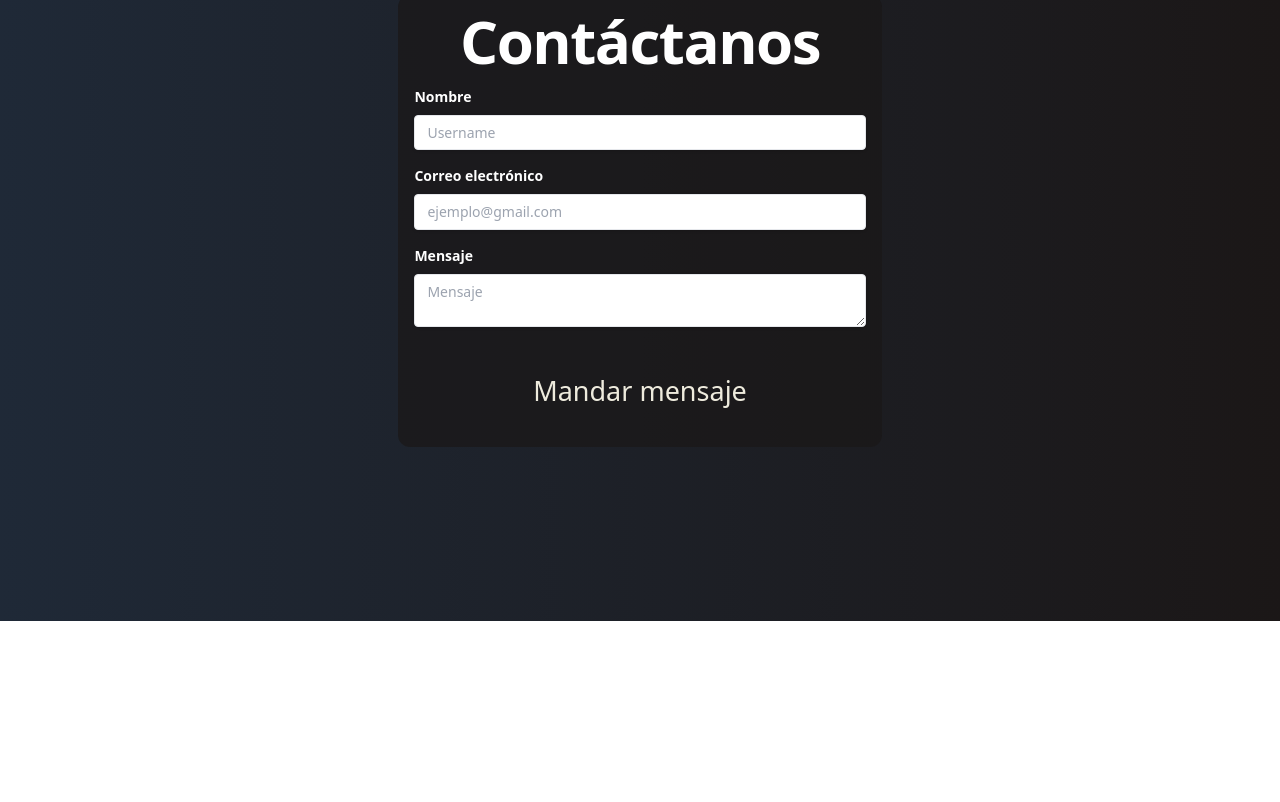
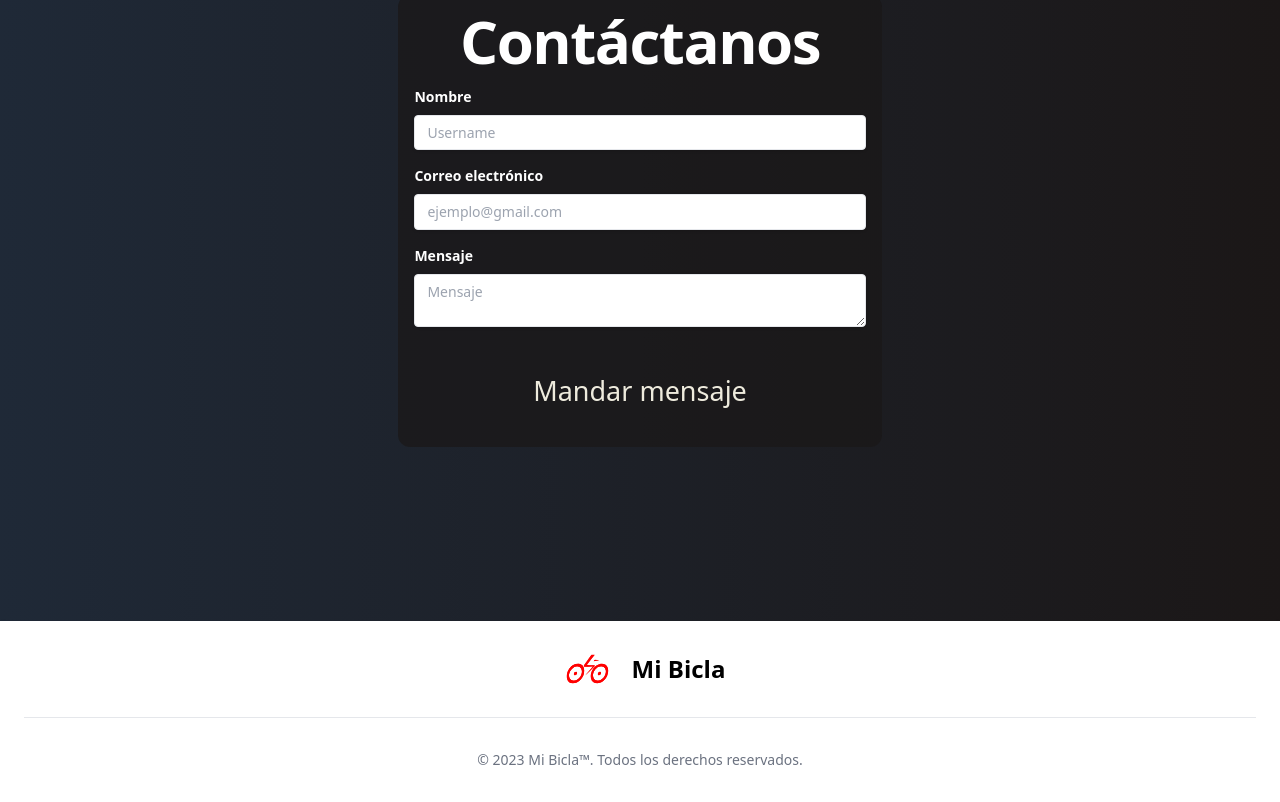
Before and after one commit to estebanquintana6/mibicla-client, a Next.js app: page / in a window 1280 px wide. Shown: the part 3077-3879 px from the top of the page. Before the commit the page ends 3698 px from the top, so only its background shows below. Built offline with nearby package versions, Linux system fonts and the light colour scheme.

Commit message:
[FOOTER] Add footer

```diff
--- /dev/null
+++ b/components/BasicElements/Footer/Footer.jsx
@@ -0,0 +1,33 @@
+import React from "react";
+import Image from 'next/image';
+
+const Footer = () => {
+    return (
+        <footer className="p-4 bg-white shadow md:px-6 md:py-8 dark:bg-gray-900">
+            <div className="sm:flex sm:items-center sm:justify-center">
+                <Image alt="logo" src={"/simple_logo_red.svg"} width="65" height={"30"} className="h-8 mr-3" />
+                <span className="self-center text-2xl font-semibold whitespace-nowrap dark:text-white">Mi Bicla</span>
+                { /* <ul className="flex flex-wrap items-center mb-6 text-sm text-gray-500 sm:mb-0 dark:text-gray-400">
+                    <li>
+                        <a href="#" className="mr-4 hover:underline md:mr-6 ">About</a>
+                    </li>
+                    <li>
+                        <a href="#" className="mr-4 hover:underline md:mr-6">Privacy Policy</a>
+                    </li>
+                    <li>
+                        <a href="#" className="mr-4 hover:underline md:mr-6 ">Licensing</a>
+                    </li>
+                    <li>
+                        <a href="#" className="hover:underline">Contact</a>
+                    </li>
+                </ul>
+            */ }
+            </div>
+            <hr className="my-6 border-gray-200 sm:mx-auto dark:border-gray-700 lg:my-8" />
+            <span className="block text-sm text-gray-500 sm:text-center dark:text-gray-400">© 2023 <a href="https://flowbite.com/" className="hover:underline">Mi Bicla™</a>. Todos los derechos reservados.
+            </span>
+        </footer>
+    )
+}
+
+export default Footer;
--- /dev/null
+++ b/components/BasicElements/Footer/index.js
@@ -0,0 +1 @@
+export { default } from "./Footer";
--- a/components/EventsPage/NewEventModal/NewEventModal.jsx
+++ b/components/EventsPage/NewEventModal/NewEventModal.jsx
@@ -109,7 +109,7 @@ const RegisterModal = ({ eventList, setEventList }) => {
 
     return (
         <>
-            <div className="flex px-4 flex-row-reverse">
+            <div className="flex px-4 flex-row-reverse xs:justify-center sm:justify-start">
                 <Button small fill onClick={openModal}>
                     <div className="flex align-middle">
                         <PlusIcon className="inline h-[20px] my-auto mr-1" />
--- a/components/LandingPage/ContactForm/ContactForm.jsx
+++ b/components/LandingPage/ContactForm/ContactForm.jsx
@@ -4,7 +4,7 @@ import Button from "@components/BasicElements/Button";
 
 const ContactForm = () => {
     return (
-        <section className="h-screen bg-gradient-to-r from-gray-800 to-black xs:px-0 xs:pt-[36px] md:p-[36px] flex">
+        <section id="contactanos" className="h-screen bg-gradient-to-r from-gray-800 to-black xs:px-0 xs:pt-[36px] md:p-[36px] flex">
             <div className="xs:mx-0 xs:my-auto md:mx-auto md:my-auto bg-black bg-opacity-70 xs:px-4 xs:py-16 md:p-4 rounded-xl xs:w-full md:w-2/5">
                 <h1 className="mb-4 text-5xl font-extrabold tracking-tight leading-none text-white text-center md:text-5xl lg:text-6xl">Contáctanos</h1>
                 <form>
--- a/components/LandingPage/Navbar/Navbar.jsx
+++ b/components/LandingPage/Navbar/Navbar.jsx
@@ -38,7 +38,7 @@ const Navbar = () => {
                         <Link href="/eventos" className="px-4 py-2 font-semibold text-gray-600 rounded">Eventos</Link>
                     </li>
                     <li className="flex flex-row justify-center">
-                        <a href="#" className="px-4 py-2 font-semibold text-gray-600 rounded">Contáctanos</a>
+                        <Link href="/#contactanos" className="px-4 py-2 font-semibold text-gray-600 rounded">Contáctanos</Link>
                     </li>
                     </ul>
                     <div className="inline-flex md:hidden">
@@ -65,7 +65,7 @@ const Navbar = () => {
                                     </li>
                                     <li><a href="#" className="px-4 py-2 font-semibold text-gray-600 rounded">Tienda</a></li>
                                     <li><Link href="/eventos" className="px-4 py-2 font-semibold text-gray-600 rounded">Eventos</Link></li>
-                                    <li><a href="#" className="px-4 py-2 font-semibold text-gray-600 rounded">Contáctanos</a></li>
+                                    <li><Link href="/#contactanos" className="px-4 py-2 font-semibold text-gray-600 rounded">Contáctanos</Link></li>
                                 </ul>
                             </div>
                         }
--- a/pages/eventos/index.js
+++ b/pages/eventos/index.js
@@ -1,6 +1,7 @@
 import Head from 'next/head';
 import Navbar from '@components/LandingPage/Navbar';
 import EventsPage from '@components/EventsPage';
+import Footer from '@components/BasicElements/Footer';
 
 import axios from "@utils/axios";
 
@@ -21,6 +22,7 @@ export default function Eventos({ events }) {
       <main>
         <Navbar></Navbar>
         <EventsPage events={events}></EventsPage>
+        <Footer></Footer>
       </main>
     </>
   )
--- a/pages/index.js
+++ b/pages/index.js
@@ -6,6 +6,7 @@ import ServiceSection from '@components/LandingPage/ServiceSection';
 import JerseySection from '@components/LandingPage/JerseySection';
 import ProductsSection from '@components/LandingPage/ProductsSection';
 import ContactForm from '@components/LandingPage/ContactForm/ContactForm';
+import Footer from '@components/BasicElements/Footer';
 
 export default function Home({ events }) {
   return (
@@ -23,6 +24,7 @@ export default function Home({ events }) {
         <ProductsSection></ProductsSection>
         <JerseySection></JerseySection>
         <ContactForm></ContactForm>
+        <Footer></Footer>
       </main>
     </>
   )
```
